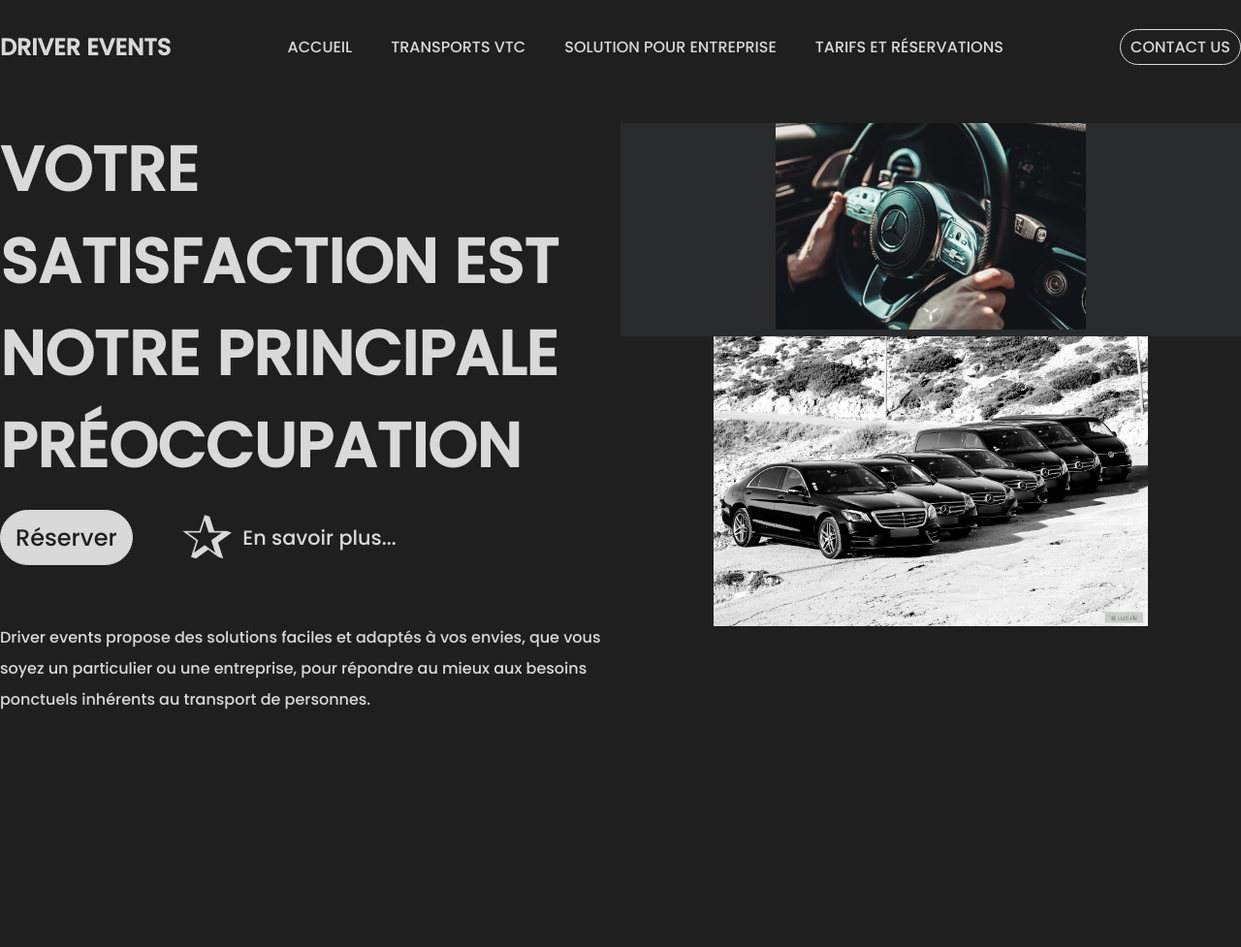
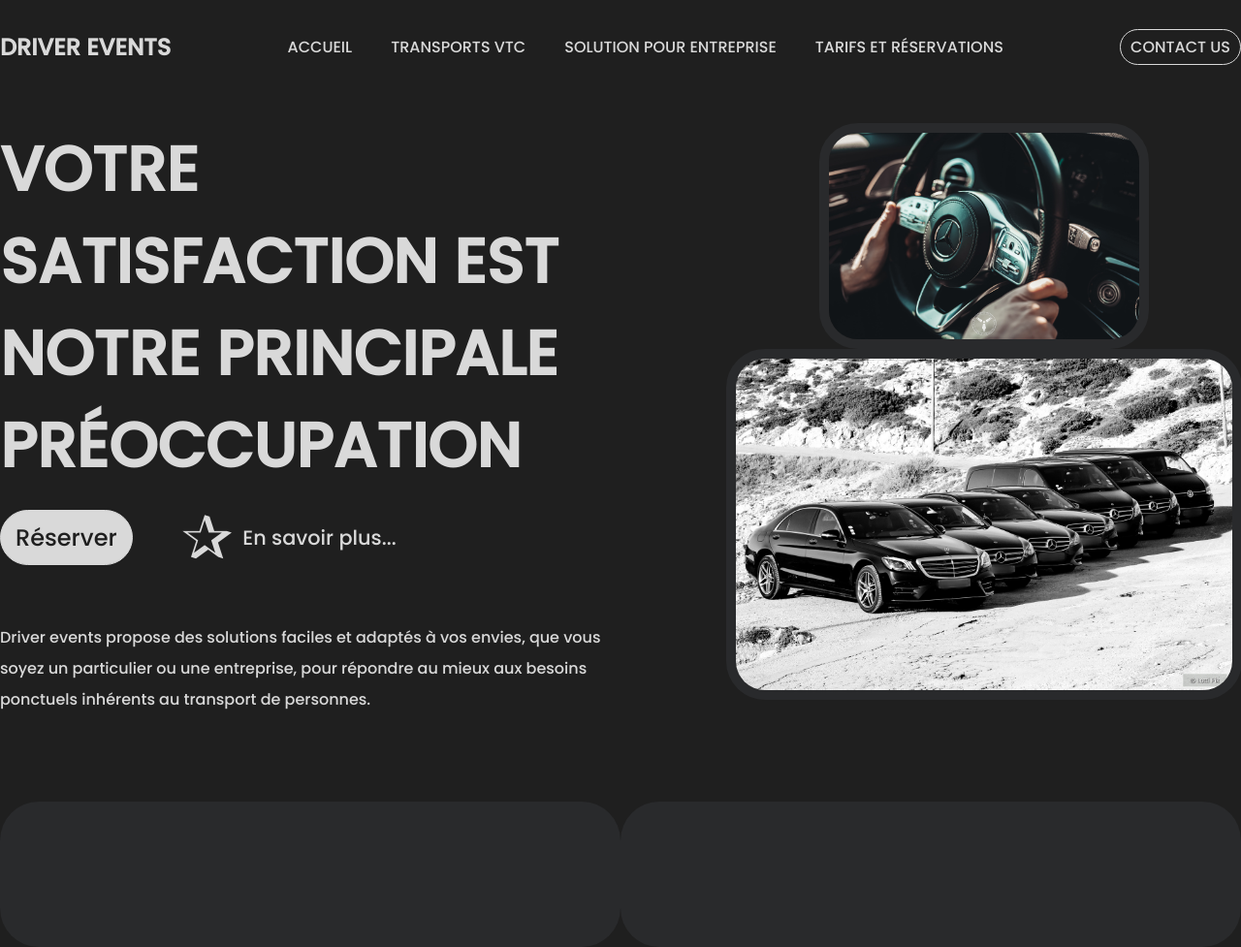
Before and after one commit to QuentinCode/DriverEvents, a plain HTML site: page index.html in a window 1280 px wide. Shown: the whole page at 97% size. Before the commit the page ends 827 px from the top, so only its background shows below. Drawn offline with Linux system fonts and the light colour scheme.

Commit message:
Header fini, j'attaque la section pub

```diff
--- a/assets/style/index.scss
+++ b/assets/style/index.scss
@@ -1,3 +1,4 @@
 @import "./layouts/settings";
 @import "./layouts/header";
 @import "./layouts/navbar";
+@import "./layouts/sectionPub";
--- a/assets/style/layouts/_header.scss
+++ b/assets/style/layouts/_header.scss
@@ -57,14 +57,20 @@
         text-align: center;
 
         .header-img-up-container {
-            background-color: $color2;
             img {
                 width: 50%;
+                margin-right: -110px;
+                border: 10px solid $color2;
+                border-radius: 40px;
             }
         }
         .header-img-down {
             img {
-                width: 70%;
+                margin-top: -7px;
+                margin-right: -110px;
+                width: 80%;
+                border: 10px solid $color2;
+                border-radius: 40px;
             }
         }
     }
--- /dev/null
+++ b/assets/style/layouts/_sectionPub.scss
@@ -0,0 +1,14 @@
+.pub {
+    display: grid;
+    grid-template-columns: 50% 50%;
+    height: 150px;
+
+    .pub-left {
+        background-color: $color2;
+        border-radius: 40px;
+    }
+    .pub-right {
+        background-color: $color2;
+        border-radius: 40px;
+    }
+}
--- a/index.html
+++ b/index.html
@@ -43,5 +43,9 @@
             </div>
         </div>
     </header>
+    <section class="pub">
+        <div class="pub-left"></div>
+        <div class="pub-right"></div>
+    </section>
 </body>
 </html>
```
Also changed, not shown: assets/style/index.css, 1 other file.
